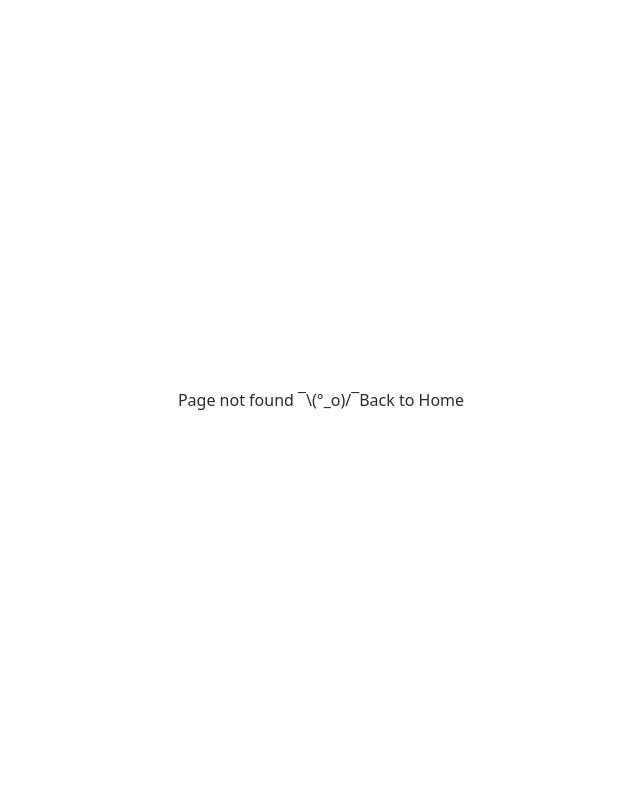
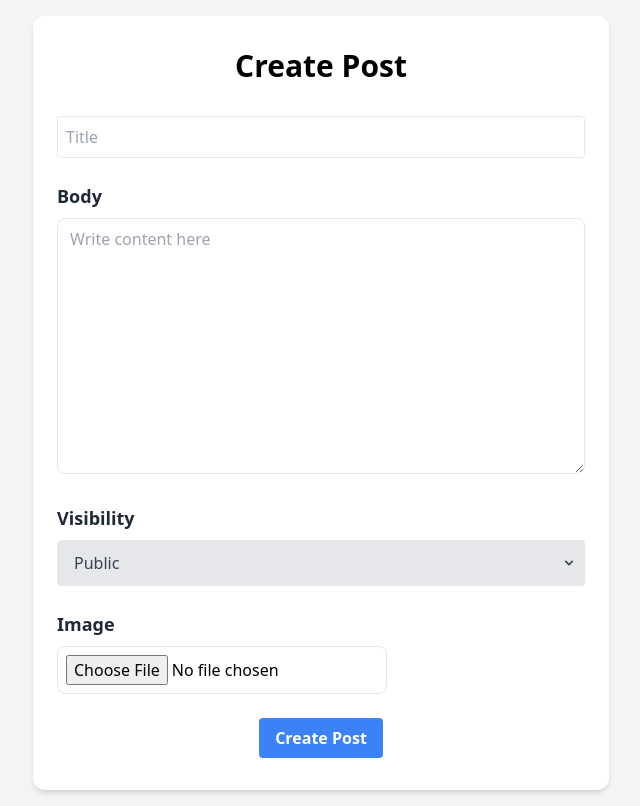
Before and after one commit to CMPUT404W23T19/Socially-Distributed, a Next.js app in the folder frontend/: page /createPost in a window 1280 px wide. Before the commit this address had no page. Shown: the whole page, without its empty margins (319-959 px from the left). Built offline with nearby package versions, Linux system fonts and the light colour scheme.

Commit message:
Create Post Page is Done

```diff
--- /dev/null
+++ b/frontend/pages/createPost.js
@@ -0,0 +1,74 @@
+import React, { Component } from 'react'
+import FormField from '../components/common/FormField.js'
+
+export default class CreatePost extends Component {
+  render() {
+    return (
+      <div className="bg-gray-100 min-h-screen flex flex-col items-center">
+        <div className="container max-w-2xl mx-auto flex-1 flex flex-col items-center justify-center px-2 py-4">
+          <div className="bg-white px-6 py-8 rounded-xl shadow-md text-black w-full max-w-xl">
+            <form>
+              <h1 className="mb-8 text-3xl text-center font-bold">Create Post</h1>
+
+              <div className="mb-6">
+                <FormField type="text" name="title" placeholder="Title" />
+              </div>
+
+              <div className="mb-6">
+                <label htmlFor="body" className="block mb-2 font-bold text-lg text-gray-800">
+                  Body
+                </label>
+                <textarea
+                  className="w-full h-64 px-3 py-2 text-gray-700 border rounded-lg focus:outline-none focus:shadow-outline"
+                  name="body"
+                  id="body"
+                  placeholder="Write content here"
+                ></textarea>
+              </div>
+
+              <div className="mb-6">
+                <label htmlFor="visibility" className="block mb-2 font-bold text-lg text-gray-800">
+                  Visibility
+                </label>
+                <div className="inline-block relative w-full">
+                  <select
+                    className="block appearance-none w-full bg-gray-200 border border-gray-200 text-gray-700 py-3 px-4 pr-8 rounded leading-tight focus:outline-none focus:bg-white focus:border-gray-500"
+                    id="visibility"
+                    name="visibility"
+                  >
+                    <option value="public">Public</option>
+                    <option value="private">Private</option>
+                  </select>
+                  <div className="pointer-events-none absolute inset-y-0 right-0 flex items-center px-2 text-gray-700">
+                    <svg
+                      className="fill-current h-4 w-4"
+                      xmlns="http://www.w3.org/2000/svg"
+                      viewBox="0 0 20 20"
+                    >
+                      <path
+                        d="M14.71 7.29a1 1 0 0 0-1.42 0L10 10.59l-3.29-3.3a1 1 0 1 0-1.42 1.42l4 4a1 1 0 0 0 1.42 0l4-4a1 1 0 0 0 0-1.42z"
+                      />
+                    </svg>
+                  </div>
+                </div>
+              </div>
+
+              <div className="mb-6">
+                <label htmlFor="image" className="block mb-2 font-bold text-lg text-gray-800">
+                  Image
+                </label>
+                <input type="file" name="image" id="image" className="border rounded-lg p-2" />
+              </div>
+
+              <div className="w-full text-center">
+                <button className="bg-blue-500 hover:bg-blue-700 text-white font-bold py-2 px-4 rounded">
+                  Create Post
+                </button>
+              </div>
+            </form>
+          </div>
+        </div>
+    </div>
+    )
+  }
+}
```
